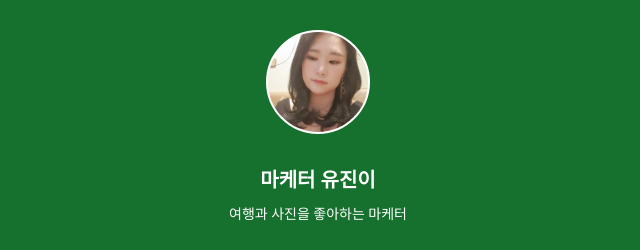
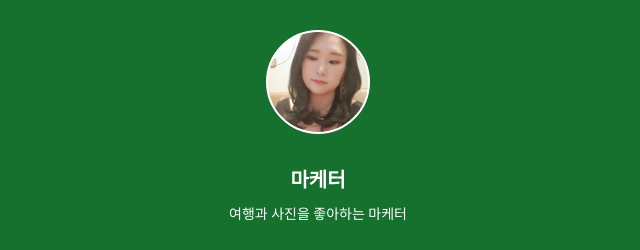
Before and after one commit to ginnyforu/mypage, a plain HTML site: page index.html in a window 1280 px wide. Shown: the top 250 px of the page, without its empty margins (322-962 px from the left). Drawn offline with Linux system fonts and the light colour scheme; a web font is replaced by a local one.

Commit message:
Update index.html

```diff
--- a/index.html
+++ b/index.html
@@ -79,7 +79,7 @@
 <body>
     <div class="wrap">
         <div class="profile"></div>
-        <h1 class="main">마케터 유진이</h1>
+        <h1 class="main">마케터 </h1>
         <p class="sub">여행과 사진을 좋아하는 마케터</p>
         <a target="_blank" href="http://www.metaagency.co.kr/">메타에이전시 홈페이지</a>
 <a target="_blank" href="https://blog.naver.com/elite40kyh">메타에이전시 블로그</a>
```
